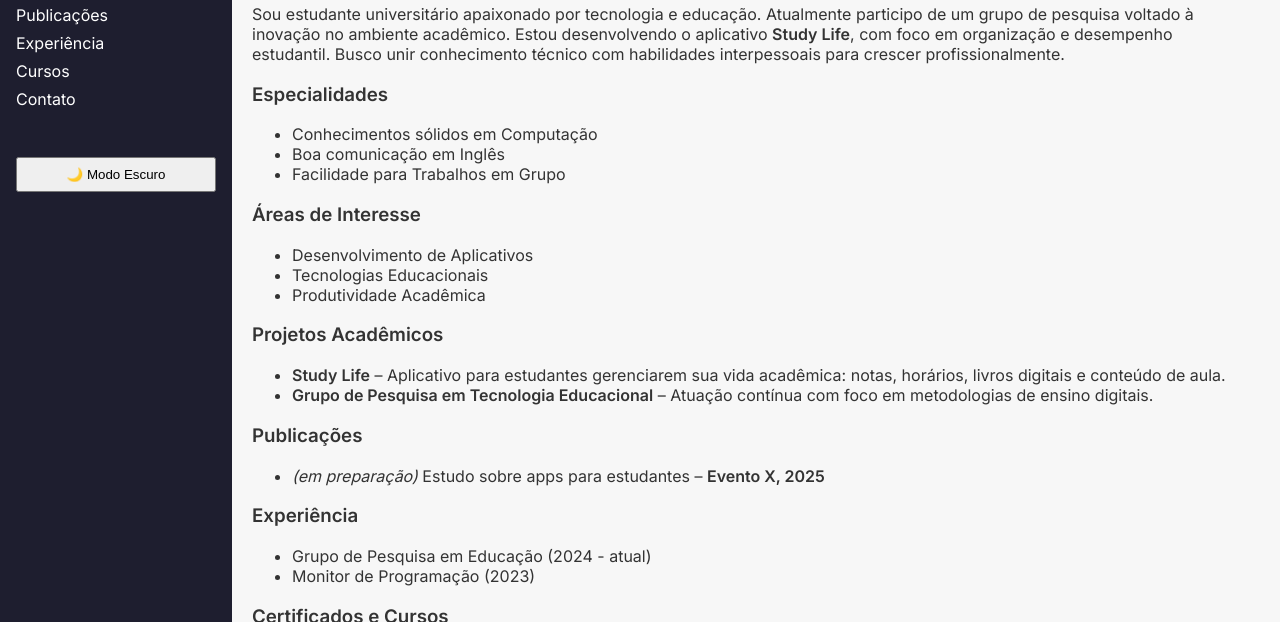
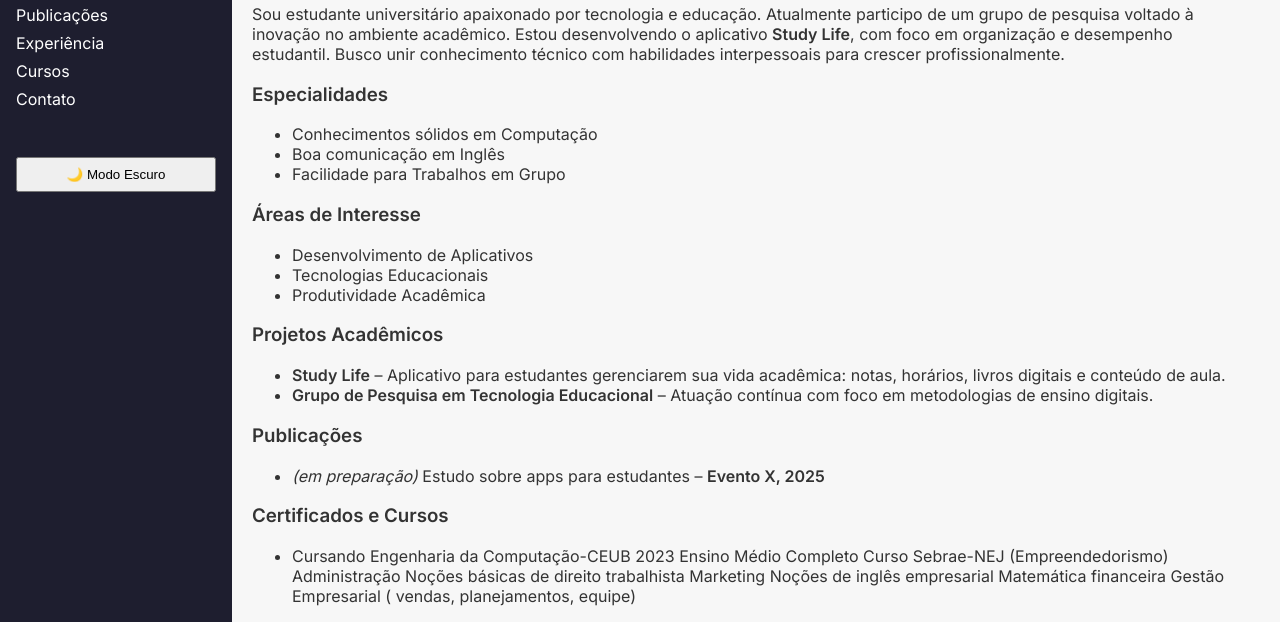
Before and after one commit to JoaoVictorBh/site-perfil-academico, a plain HTML site: page index.html in a window 1280 px wide. Shown: the part 179-801 px from the top of the page. Drawn offline with Linux system fonts and the light colour scheme.

Commit message:
Update index.html

```diff
--- a/index.html
+++ b/index.html
@@ -66,19 +66,24 @@
       </ul>
     </section>
 
-    <section id="experiencia" class="fade">
-      <h3>Experiência</h3>
-      <ul>
-        <li>Grupo de Pesquisa em Educação (2024 - atual)</li>
-        <li>Monitor de Programação (2023)</li>
       </ul>
     </section>
 
     <section id="cursos" class="fade">
       <h3>Certificados e Cursos</h3>
       <ul>
-        <li>Bootcamp I - Apps (2025)</li>
-        <li>Git e GitHub - Alura (2024)</li>
+        <li> Cursando Engenharia da Computação-CEUB
+
+2023
+Ensino Médio Completo
+Curso Sebrae-NEJ (Empreendedorismo)
+Administração
+Noções básicas de direito trabalhista
+Marketing
+Noções de inglês empresarial
+Matemática financeira
+Gestão Empresarial ( vendas, planejamentos, equipe)</li>
+
       </ul>
     </section>
 
```
